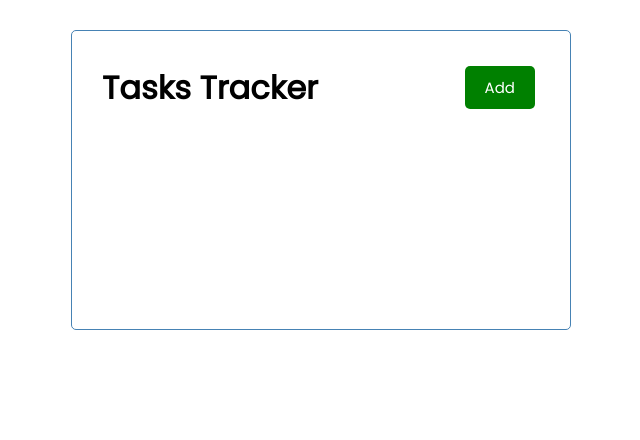
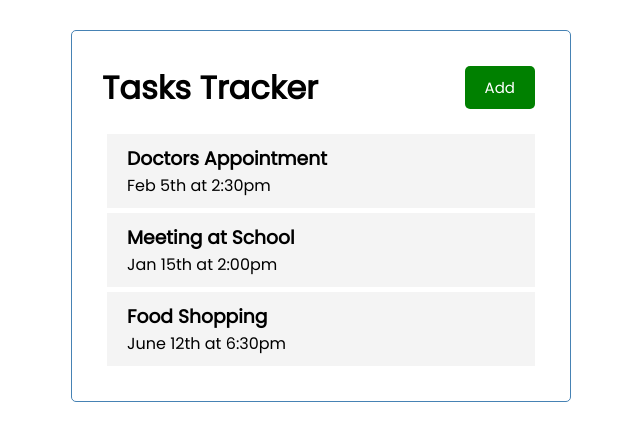
Before and after one commit to iamsuigeneris/tasks-tracker, a React (Create React App) app: page / in a window 1280 px wide. Shown: the top 440 px of the page, without its empty margins (319-959 px from the left). Built offline with nearby package versions, Linux system fonts and the light colour scheme.

Commit message:
created task component

```diff
--- a/src/App.js
+++ b/src/App.js
@@ -1,9 +1,11 @@
 import Header from './components/Header'
+import Tasks from './components/Tasks'
 
 function App() {
   return (
     <div className="container">
         <Header />
+        <Tasks />
     </div>
   );
 }
--- /dev/null
+++ b/src/components/Task.js
@@ -0,0 +1,11 @@
+
+const Task = ({task}) => {
+    return (
+        <div className='task'>
+            <h3>{task.text}</h3>
+            <p>{task.day}</p>
+        </div>
+    )
+}
+
+export default Task
--- /dev/null
+++ b/src/components/Tasks.js
@@ -0,0 +1,35 @@
+import { useState } from 'react'
+import Task from './Task'
+
+const Tasks = () => {
+
+    const [ tasks, setTasks ] = useState([
+        {
+            id:1,
+            text:'Doctors Appointment',
+            day: 'Feb 5th at 2:30pm',
+            reminder: true
+        },
+        {
+            id:2,
+            text:'Meeting at School',
+            day: 'Jan 15th at 2:00pm',
+            reminder: true
+        },
+        {
+            id:3,
+            text:'Food Shopping',
+            day: 'June 12th at 6:30pm',
+            reminder: false
+        }
+    ])
+    return (
+        <>
+            {tasks.map((task) => (
+            <Task key={task.id} task={task} />
+            ))}
+        </>
+    )
+}
+
+export default Tasks
```
Also changed, not shown: 1 other file (tests, documents, lock files or other folders).
